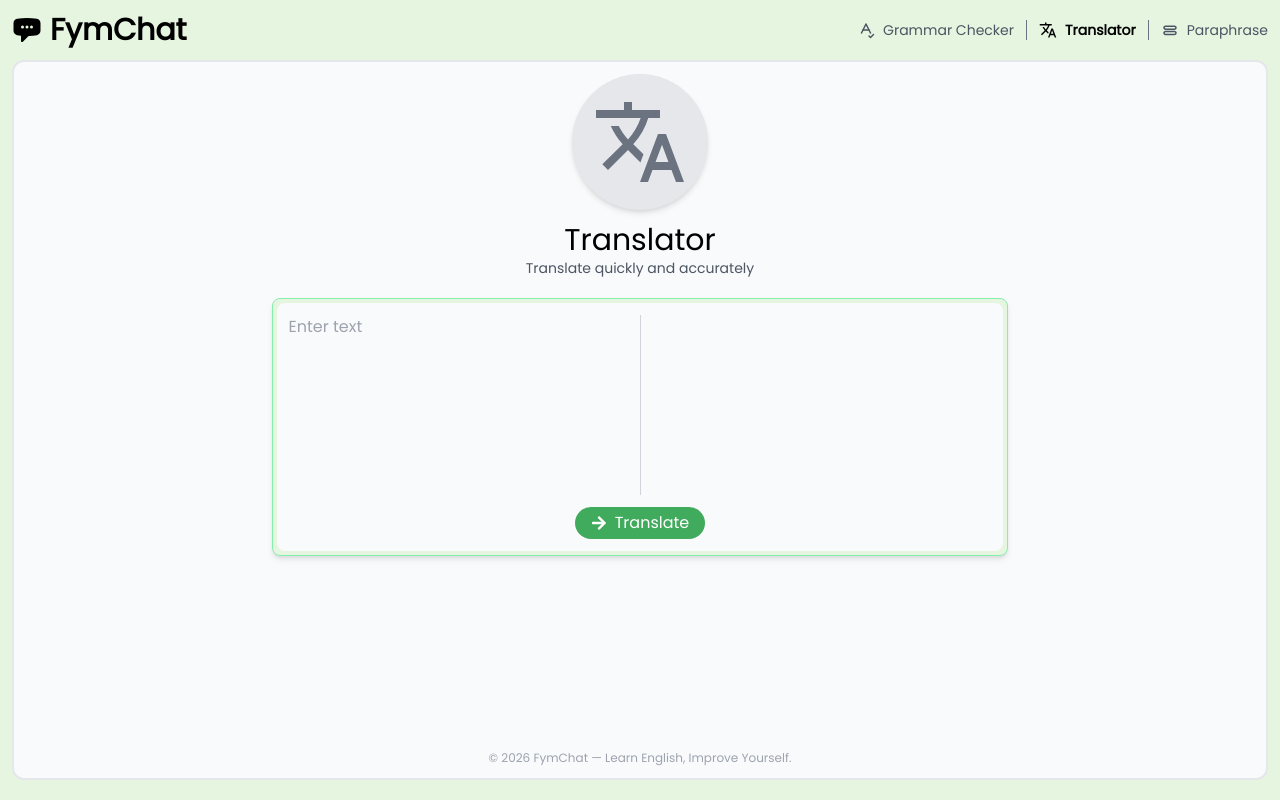
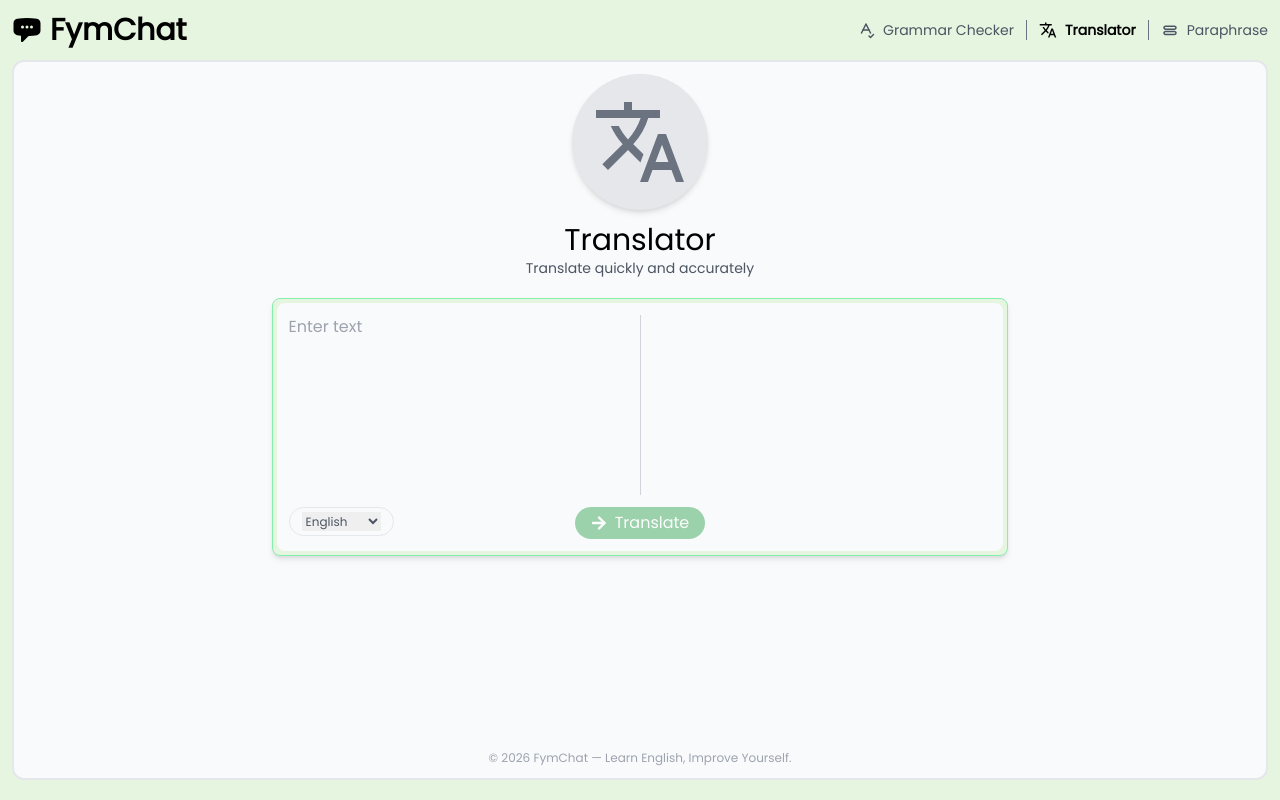
Before and after one commit to bernatzx/fymchat-web, a React (Vite) app: page /translator in a window 1280 px wide. Built offline with nearby package versions, Linux system fonts and the light colour scheme.

Commit message:
translator backend v1

```diff
--- a/src/pages/GrammarChecker.jsx
+++ b/src/pages/GrammarChecker.jsx
@@ -59,8 +59,8 @@
             ></textarea>
 
             {masukkan && (
-              <div className='text-gray-600 cursor-pointer hover:opacity-65 absolute bottom-4'>
-                <FaRegTrashAlt onClick={handleClear} />
+              <div onClick={handleClear} className='text-gray-600 cursor-pointer hover:opacity-65 absolute bottom-4'>
+                <FaRegTrashAlt />
               </div>
             )}
 
--- a/src/pages/Translator.jsx
+++ b/src/pages/Translator.jsx
@@ -2,9 +2,38 @@
 import { FaArrowRight } from "react-icons/fa";
 import { MdTranslate } from "react-icons/md";
 import { FaRegTrashAlt } from "react-icons/fa";
+import { translator } from '../services/translator';
 
 function Translator() {
   const [masukkan, setMasukkan] = useState('');
+  const [target, setTarget] = useState('english');
+  const [hasil, setHasil] = useState(null);
+  const [loading, setLoading] = useState(false);
+  const [error, setError] = useState("");
+
+  const handleTranslate = async () => {
+    if (!masukkan.trim() || !target.trim() || loading) return;
+
+    try {
+      setLoading(true);
+      setError("");
+      setHasil(null);
+
+      const result = await translator(masukkan, target);
+
+      setHasil(result);
+    } catch (error) {
+      setError("Failed to translate.");
+    } finally {
+      setLoading(false);
+    }
+  };
+
+  const handleClear = () => {
+    setMasukkan("");
+    setHasil(null);
+    setError("");
+  };
 
   return (
     <div className='flex justify-center'>
@@ -19,7 +48,7 @@
         </div>
 
         <div className='light-green-bg-color border-green-300 border p-1 rounded-lg shadow-md'>
-          <div className='white-bg-color rounded-lg p-3 space-y-3'>
+          <div className='white-bg-color rounded-lg p-3 space-y-3 relative'>
             <div className='flex justify-between space-x-3 h-[180px] relative'>
               <textarea
                 className="h-full w-full resize-none bg-transparent outline-none"
@@ -30,7 +59,7 @@
               ></textarea>
 
               {masukkan && (
-                <div onClick={() => setMasukkan('')} className="text-gray-600 cursor-pointer hover:opacity-65 absolute flex justify-center left-[390px]">
+                <div onClick={handleClear} className="text-gray-600 cursor-pointer hover:opacity-65 absolute flex justify-center left-[390px]">
                   <FaRegTrashAlt />
                 </div>
               )}
@@ -38,11 +67,36 @@
               <div className="w-[1px] bg-gray-300"></div>
 
               {/* RESULT */}
-              <div className="h-full w-full no-scrollbar"></div>
+              <div className="h-full w-full no-scrollbar">
+                {hasil && (
+                  hasil.translated_text
+                )}
+              </div>
+
 
             </div>
-            <div className='place-self-center overflow-y-auto break-words flex items-center gap-2 green-bg-color text-white hover:opacity-65 cursor-pointer py-1 px-4 rounded-full '>
-              <FaArrowRight /> Translate
+            <div className="absolute text-xs border py-1 px-3 text-gray-600 rounded-full">
+              <select
+                value={target}
+                onChange={(e) => setTarget(e.target.value)}
+              >
+                <option value="english">English</option>
+                <option value="bahasa indonesia">Indonesia</option>
+              </select>
+            </div>
+            <div onClick={handleTranslate}
+              className={`place-self-center overflow-y-auto break-words flex items-center gap-2 green-bg-color text-white py-1 px-4 rounded-full ${loading || !masukkan.trim() || !target.trim()
+                ? "opacity-50 cursor-not-allowed"
+                : "hover:opacity-65 cursor-pointer"
+                }`}
+            >
+              {loading ? (
+                <div className="w-5 h-5 border-2 border-gray-400 border-t-transparent rounded-full animate-spin" />
+              ) : (
+                <>
+                  <FaArrowRight /> Translate
+                </>
+              )}
             </div>
           </div>
         </div>
--- /dev/null
+++ b/src/services/translator.js
@@ -0,0 +1,20 @@
+import { API_URL } from "./config";
+
+export const translator = async (text, target_language) => {
+  const response = await fetch(`${API_URL}/translator/translate`, {
+    method: "POST",
+    headers: {
+      "Content-Type": "application/json",
+    },
+    body: JSON.stringify({
+      text,
+      target_language,
+    }),
+  });
+
+  if (!response.ok) {
+    throw new Error("Failed to translate");
+  }
+
+  return await response.json();
+};
```
